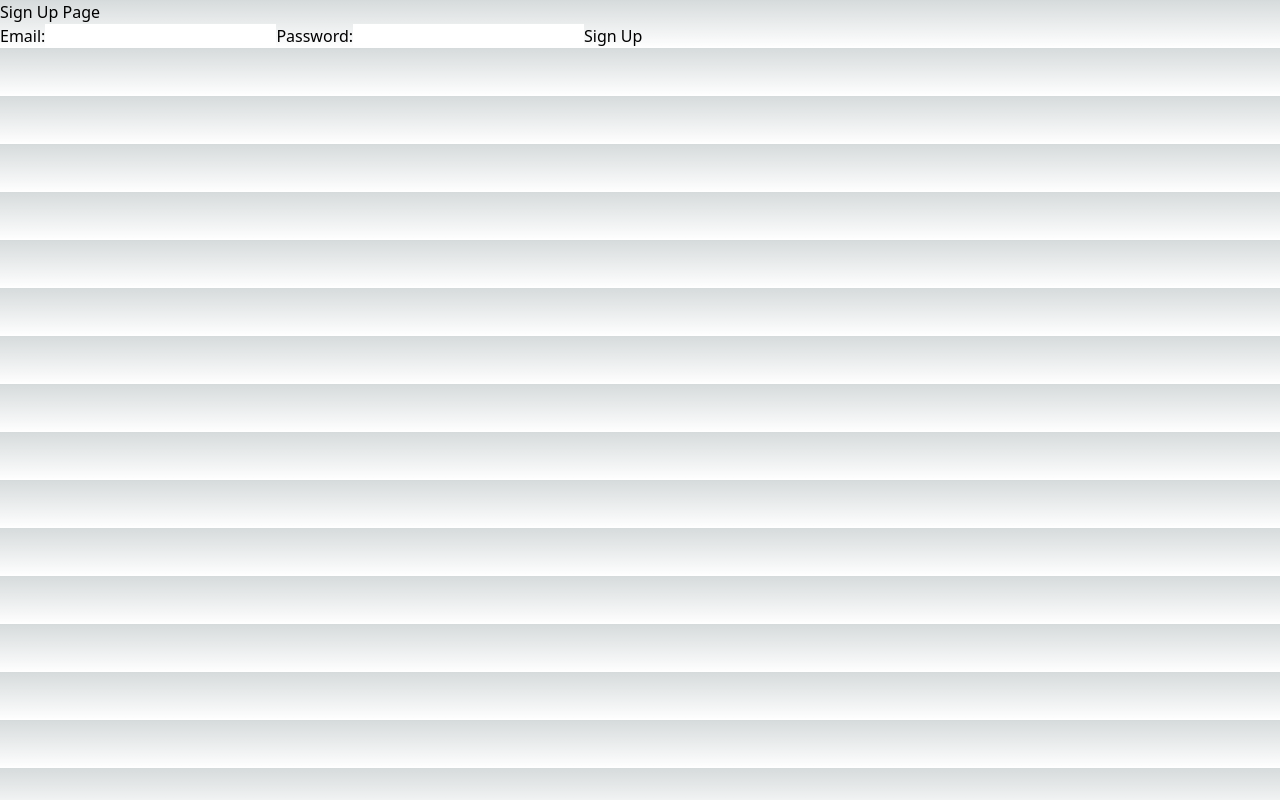
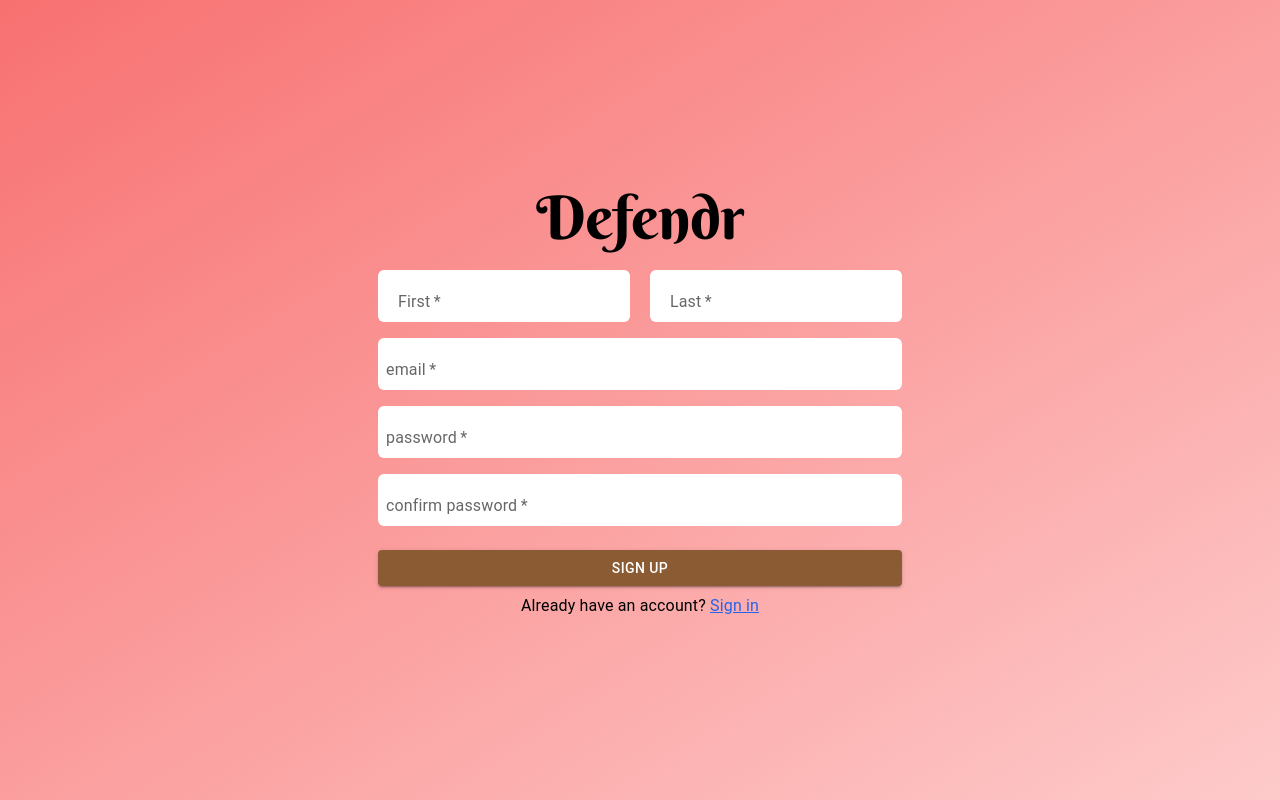
Before and after one commit to he-is-james/defendr, a Next.js app: page /signup in a window 1280 px wide. Built offline with nearby package versions, Linux system fonts and the light colour scheme; no server answers.

Commit message:
styling for sign up

```diff
--- a/package.json
+++ b/package.json
@@ -9,7 +9,11 @@
     "lint": "next lint"
   },
   "dependencies": {
+    "@emotion/react": "^11.10.6",
+    "@emotion/styled": "^11.10.6",
     "@firebase/firestore": "^3.10.1",
+    "@mui/base": "^5.0.0-alpha.126",
+    "@mui/material": "^5.12.1",
     "@types/node": "18.15.13",
     "@types/react": "18.0.38",
     "@types/react-dom": "18.0.11",
--- a/src/pages/_document.tsx
+++ b/src/pages/_document.tsx
@@ -3,7 +3,12 @@ import { Html, Head, Main, NextScript } from 'next/document'
 export default function Document() {
   return (
     <Html lang="en">
-      <Head />
+      <Head>
+        <link
+          href="https://fonts.googleapis.com/css2?family=Berkshire+Swash&display=swap"
+          rel="stylesheet"
+        />
+      </Head>
       <body>
         <Main />
         <NextScript />
--- a/src/pages/signup/index.tsx
+++ b/src/pages/signup/index.tsx
@@ -2,11 +2,23 @@ import { useState } from 'react'
 // import { db, auth } from '../../../firebase'
 import { auth } from '../../../firebase'
 import { useRouter } from 'next/router'
+import TextField from '@mui/material/TextField'
+import { Typography, Button } from '@mui/material'
+import Link from 'next/link'
+
 const SignUpPage = () => {
   const [email, setEmail] = useState('')
   const [password, setPassword] = useState('')
+  const [confirmPassword, setConfirmPassword] = useState('')
+
+  const [firstname, setFirstname] = useState('')
+  const [lastname, setLastname] = useState('')
+
   const router = useRouter()
   const handleSignUp = async () => {
+    if (confirmPassword !== password) {
+      throw new Error('Passwords do not match')
+    }
     try {
       await auth.createUserWithEmailAndPassword(email, password)
       router.push('/login')
@@ -16,29 +28,156 @@ const SignUpPage = () => {
   }
 
   return (
-    <div>
-      <h1>Sign Up Page</h1>
-      <form>
-        <label>
-          Email:
-          <input
+    <div className="flex h-screen justify-center items-center bg-gradient-to-br from-red-400 to-red-200 h-screen w-screen">
+      <div>
+        <div className="text-center mb-4">
+          <Typography
+            variant="h2"
+            className="flex justify-center"
+            fontFamily="Berkshire Swash"
+          >
+            Defendr
+          </Typography>
+        </div>
+        <div className="flex space-x-5 mb-4">
+          <div className="mb-4 rounded-md bg-white pt-1 pd-1 w-full md:w-1/2 px-3 mb-6 md:mb-0">
+            <TextField
+              id="outlined-basic"
+              label="First"
+              variant="standard"
+              required
+              sx={{
+                ml: 1,
+                borderRadius: '6px',
+                '& .MuiInputLabel-root': {
+                  marginTop: '-4px',
+                },
+              }}
+              InputProps={{
+                disableUnderline: true,
+              }}
+              type="first"
+              value={firstname}
+              onChange={(e) => setFirstname(e.target.value)}
+            />
+          </div>
+          <div className="mb-4 rounded-md bg-white pt-1 pd-1 w-full md:w-1/2 px-3 mb-6 md:mb-0">
+            <TextField
+              id="outlined-basic"
+              label="Last"
+              variant="standard"
+              required
+              sx={{
+                ml: 1,
+                borderRadius: '6px',
+                '& .MuiInputLabel-root': {
+                  marginTop: '-4px',
+                },
+              }}
+              InputProps={{
+                disableUnderline: true,
+              }}
+              type="last"
+              value={lastname}
+              onChange={(e) => setLastname(e.target.value)}
+            />
+          </div>
+        </div>
+        <div className="mb-4 rounded-md bg-white pt-1">
+          <TextField
+            id="outlined-basic"
+            label="email"
+            variant="standard"
+            required
+            sx={{
+              ml: 1,
+              borderRadius: '6px',
+              '& .MuiInputLabel-root': {
+                marginTop: '-4px',
+              },
+            }}
+            InputProps={{
+              disableUnderline: true,
+            }}
             type="email"
             value={email}
             onChange={(e) => setEmail(e.target.value)}
+            fullWidth
           />
-        </label>
-        <label>
-          Password:
-          <input
+        </div>
+        <div className="mb-4 rounded-md bg-white pt-1">
+          <TextField
+            id="outlined-basic"
+            label="password"
+            variant="standard"
+            required
+            sx={{
+              ml: 1,
+              borderRadius: '6px',
+              '& .MuiInputLabel-root': {
+                marginTop: '-4px',
+              },
+            }}
+            InputProps={{
+              disableUnderline: true,
+            }}
             type="password"
             value={password}
             onChange={(e) => setPassword(e.target.value)}
+            fullWidth
           />
-        </label>
-        <button type="button" onClick={handleSignUp}>
-          Sign Up
-        </button>
-      </form>
+        </div>
+        <div className="mb-4 rounded-md bg-white pt-1">
+          <TextField
+            id="outlined-basic"
+            label="confirm password"
+            variant="standard"
+            required
+            sx={{
+              ml: 1,
+              borderRadius: '6px',
+              '& .MuiInputLabel-root': {
+                marginTop: '-4px',
+              },
+            }}
+            InputProps={{
+              disableUnderline: true,
+            }}
+            type="password"
+            value={confirmPassword}
+            onChange={(e) => setConfirmPassword(e.target.value)}
+            fullWidth
+          />
+        </div>
+        <div className="py-2 rounded ">
+          <Button
+            variant="contained"
+            sx={{
+              bgcolor: '#8B5B33',
+              color: '#FFFFFF',
+              '&:hover': {
+                bgcolor: '#6C3F23',
+              },
+            }}
+            className="w-full bg-amber-900"
+            onClick={handleSignUp}
+          >
+            Sign up
+          </Button>
+        </div>
+        <div className="flex justify-center">
+          <Typography>
+            {' '}
+            Already have an account?{' '}
+            <Link
+              href="/login"
+              className="underline text-blue-600 hover:text-blue-800 visited:text-purple-600"
+            >
+              Sign in
+            </Link>
+          </Typography>
+        </div>
+      </div>
     </div>
   )
 }
```
Also changed, not shown: src/pages/api/user/index.ts (+8 -5 lines), 1 other file (tests, documents, lock files or other folders).
